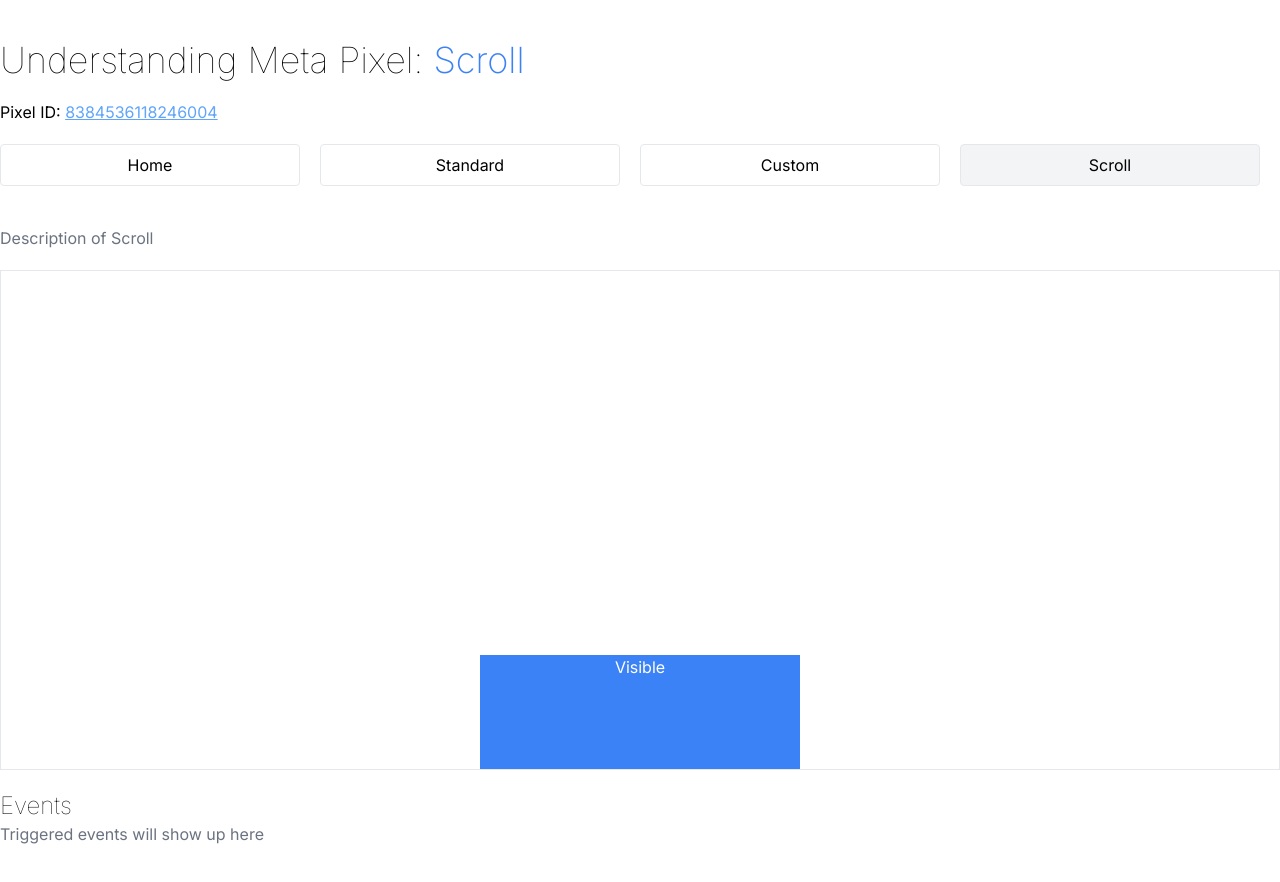
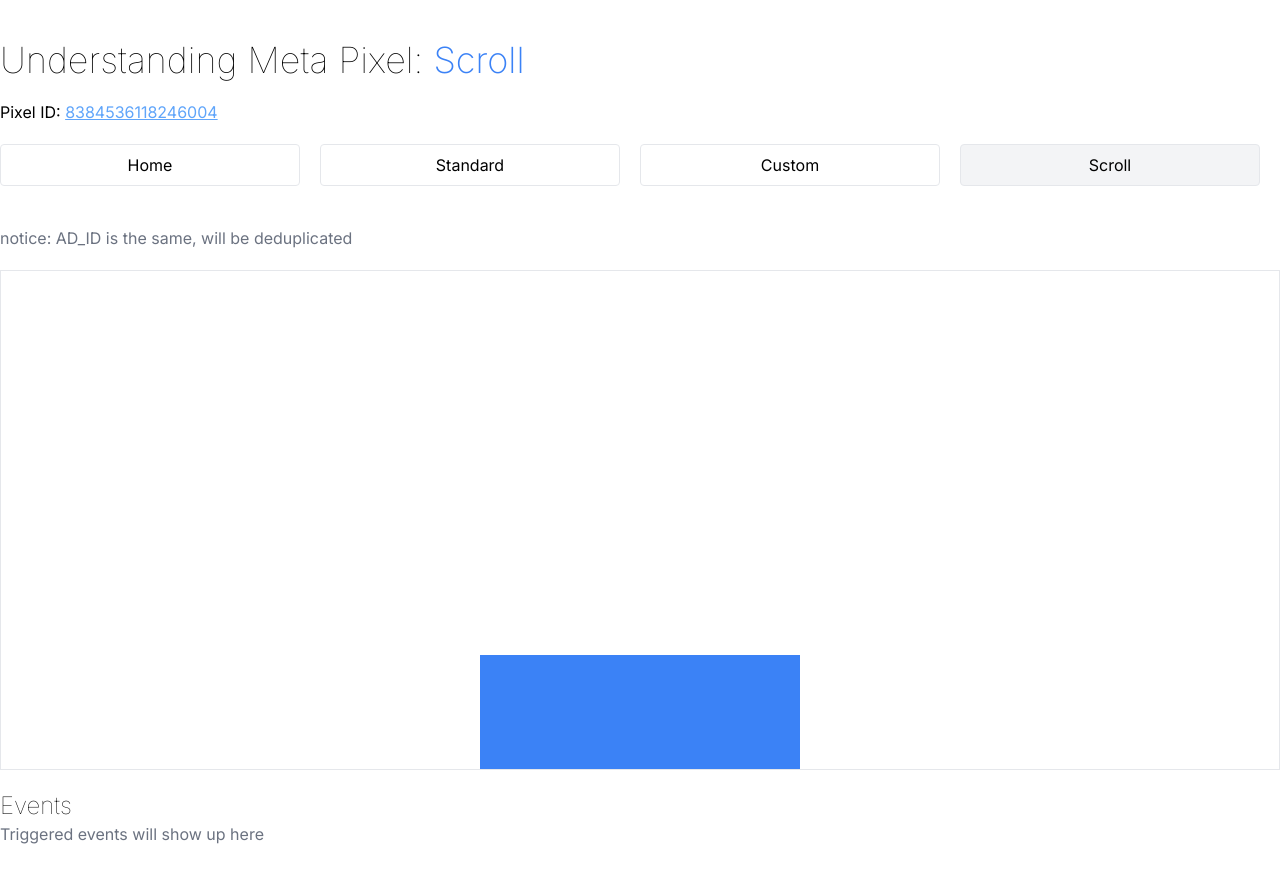
Before and after one commit to ajilk/pixel, a Next.js app: page /scroll in a window 1280 px wide. Shown: the top 882 px of the page. Built offline with nearby package versions, Linux system fonts and the light colour scheme.

Commit message:
Center text

```diff
--- a/app/scroll/page.tsx
+++ b/app/scroll/page.tsx
@@ -41,17 +41,17 @@
   return (
     <div>
       <Pixel></Pixel>
-      <p className="text-gray-500 pb-5">Description of Scroll</p>
+      <p className="text-gray-500 pb-5">notice: AD_ID is the same, will be deduplicated</p>
       <div className="overflow-auto border" style={{ height: '500px' }}>
         <div>
           <div
             ref={targetRef}
             className={
-              'my-96 mx-auto text-center text-white align-baseline w-80 h-80 ' +
+              'flex justify-center items-center my-96 mx-auto w-80 h-80 text-white ' +
               (visible ? 'bg-blue-500' : 'bg-red-500')
             }
           >
-            {visible ? 'Visible' : 'Not Visible'}
+            <span className="text-3xl font-mono">{visible ? 'Visible' : 'Not Visible'}</span>
           </div>
         </div>
       </div>
```
